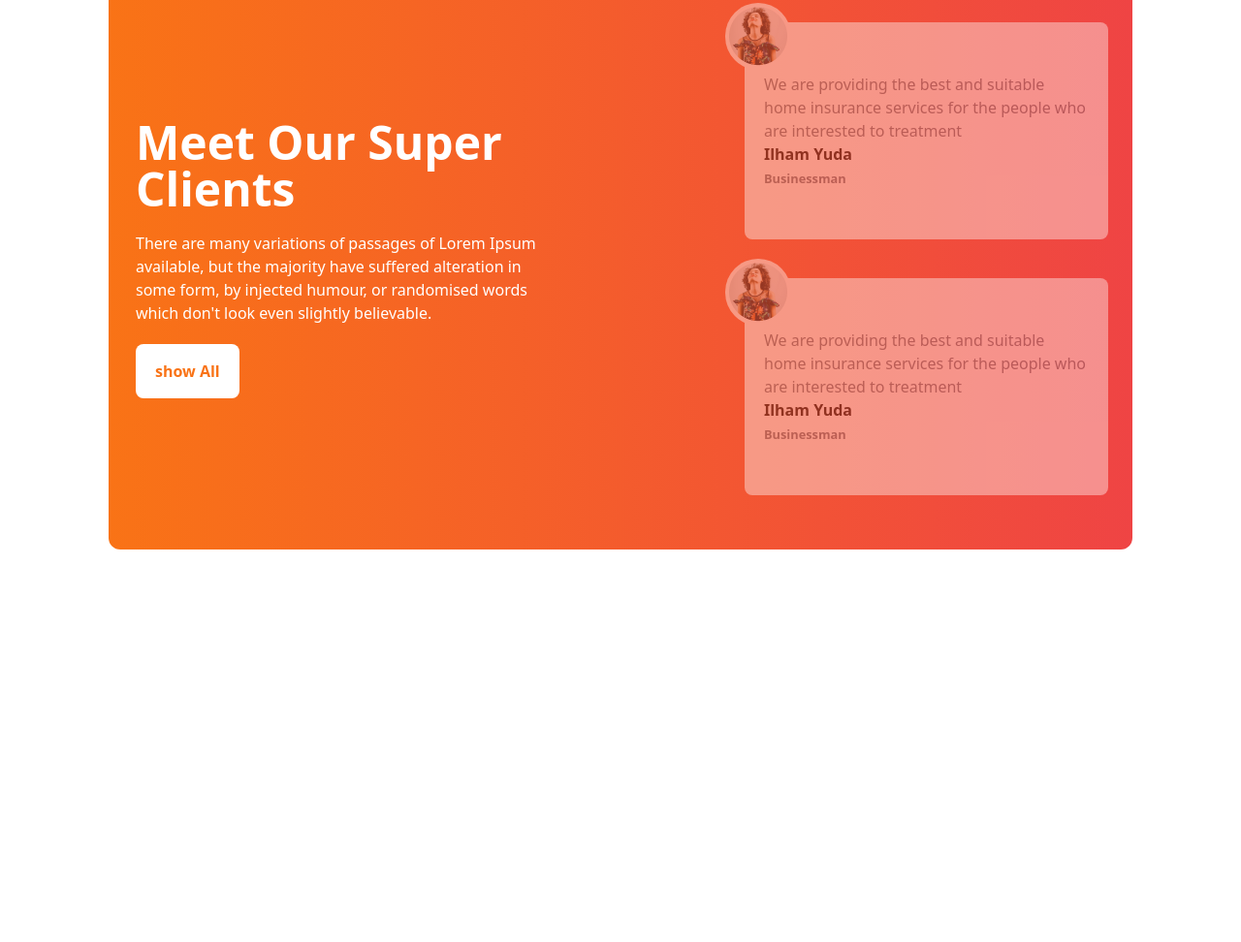
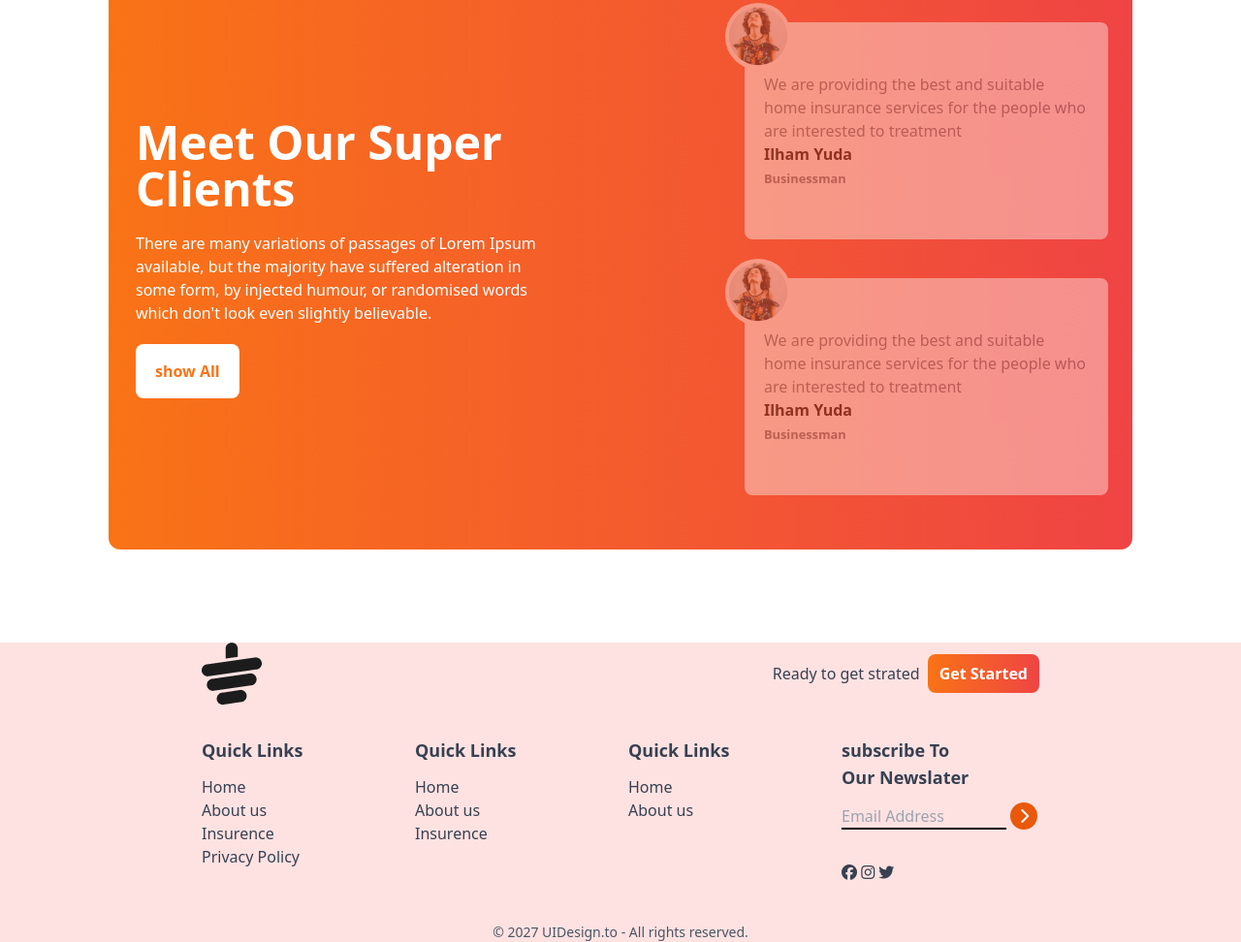
Before and after one commit to Nazmulhossainbd007/Tea-House-website, a plain HTML site: page index.html in a window 1280 px wide. Shown: the part 1852-2824 px from the top of the page at 97% size. Before the commit the page ends 2515 px from the top, so only its background shows below. Drawn offline with nearby package versions, Linux system fonts and the light colour scheme.

Commit message:
footer section complet

```diff
--- a/index.html
+++ b/index.html
@@ -285,6 +285,126 @@
             </div>
           </div>
         </section>
+
+        <!--Newsa Section Home Work-->
+
+
    </main>
+
+
+
+
+
+   <!--Footer Section-->
+
+   <footer class=" bg-red-100  text-gray-700 px-4 md:px-16 ">
+
+    <div class="w-9/12 mx-auto">
+
+    <!--Logo-->
+          <div class="mb-8 flex justify-between">
+            <img class="md-8" src="images/cup.png" alt="">
+
+            <div class="flex items-center gap-2">
+              <h4>Ready to get strated</h4>
+              <button class="bg-gradient-to-r from-orange-500 to-red-500 px-3 py-2 rounded-lg text-white font-bold">Get Started</button>
+
+            </div>
+          </div>
+           <!--links-->
+
+           <div class="grid grid-cols-1 md:grid-cols-2 lg:grid-cols-4 gap-4">
+             <!--First colums-->
+             <div>
+              <h3 class="font-semibold text-lg mb-3">Quick Links</h3>
+
+              <ul>
+                <li><a class="Hover:text-orange-600" href="">Home</a></li>
+                <li><a class="Hover:text-orange-600" href="">About us</a></li>
+                <li><a class="Hover:text-orange-600" href="">Insurence</a></li>
+                <li><a class="Hover:text-orange-600" href="">Privacy Policy</a></li>
+              </ul>
+
+             </div>
+
+             <!--second colums-->
+             <div>
+              <h3 class="font-semibold text-lg mb-3">Quick Links</h3>
+
+              <ul>
+                <li><a class="Hover:text-orange-600" href="">Home</a></li>
+                <li><a class="Hover:text-orange-600" href="">About us</a></li>
+                <li><a class="Hover:text-orange-600" href="">Insurence</a></li>
+
+              </ul>
+
+             </div>
+
+             <!--Third colums-->
+             <div>
+              <h3 class="font-semibold text-lg mb-3">Quick Links</h3>
+
+              <ul>
+                <li><a class="Hover:text-orange-600" href="">Home</a></li>
+                <li><a class="Hover:text-orange-600" href="">About us</a></li>
+
+              </ul>
+
+             </div>
+
+             <!--Forth Colums-->
+
+            <div>
+               <h3 class="font-semibold text-lg mb-3">
+                subscribe To <br>Our Newslater
+               </h3>
+
+             <div class="flex flex-col space-y-2">
+
+              <div>
+                <input placeholder="Email Address" type="text" class="bg-transparent border-b-2 border-black w-4/6 md:w-5/6">
+
+                <i
+                class="fa-solid fa-chevron-right w-7 h-7 bg-orange-600 inline-flex rounded-full text-white justify-center items-center">
+                </i>
+
+                <div class="flex-justify-center w-2/5 mb-2 mt-8" >
+
+                  <i class="fa-brands fa-facebook"></i>
+                  <i class="fa-brands fa-instagram"></i>
+                  <i class="fa-brands fa-twitter"></i>
+
+                </div>
+              </div>
+             </div>
+            </div>
+           </div>
+
+
+           <div class="text-center pt-4 mt-4" >
+            <p class="text-sm text-gray-600 " >© 2027 UIDesign.to - All rights reserved.</p>
+           </div>
+
+
+
+
+
+
+
+        </div>
+   </footer>
+
+
+
+
+
+
+
+
+
+
+
+
+
 </body>
 </html>
```
